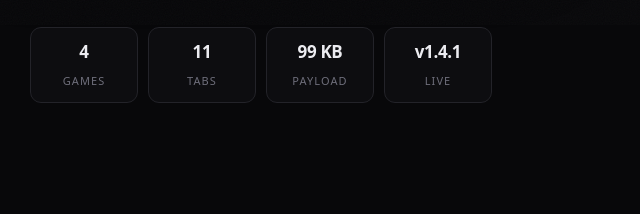
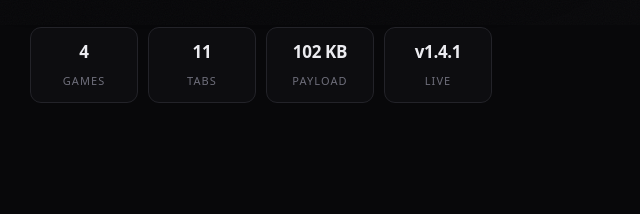
Before and after one commit to vkorona26-oss/Tupachub, a plain HTML site: page index.html in a window 1280 px wide. Shown: the part 775-989 px from the top of the page, 379-1019 px from the left. Drawn offline with Linux system fonts and the light colour scheme.

```diff
--- a/index.html
+++ b/index.html
@@ -78,7 +78,7 @@
     <div class="stats">
       <div><b>4</b><span>games</span></div>
       <div><b>11</b><span>tabs</span></div>
-      <div><b>99 KB</b><span>payload</span></div>
+      <div><b>102 KB</b><span>payload</span></div>
       <div><b>v1.4.1</b><span>live</span></div>
     </div>
   </section>
```
